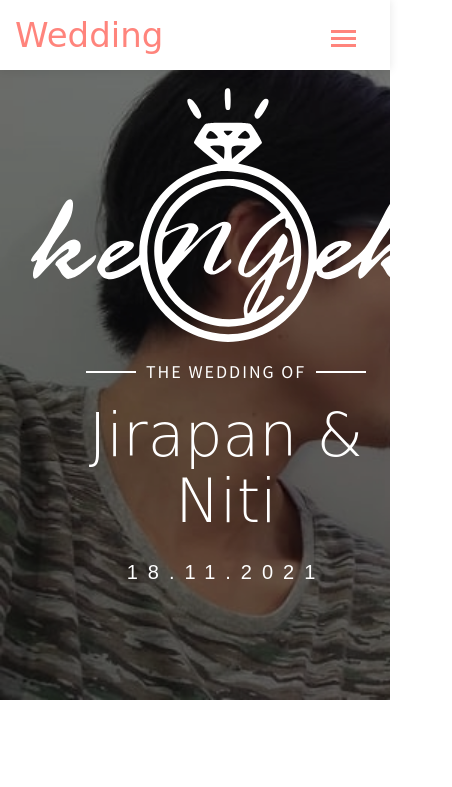
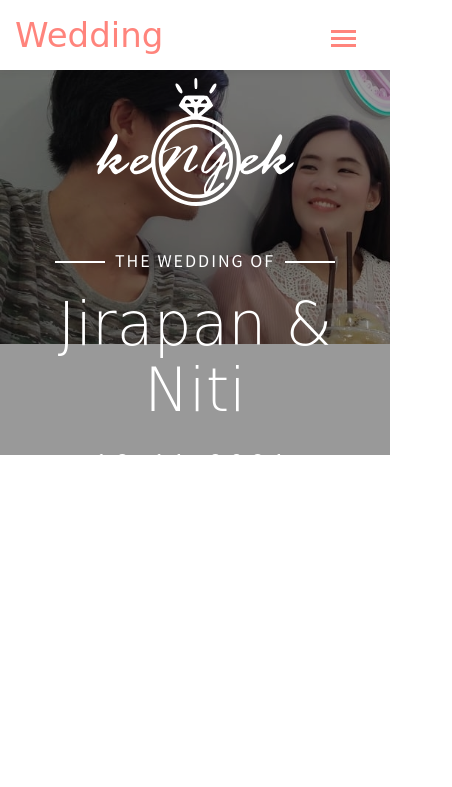
Before and after one commit to nitic/kengek, a plain HTML site: page index.html in a window 390 px wide. Shown: the top 787 px of the page, 452 px wide, since content can reach past the window. Drawn offline with Linux system fonts and the light colour scheme; a web font is replaced by a local one.

Commit message:
ปรับให้รองรับมือถือ

```diff
--- a/css/my-style.css
+++ b/css/my-style.css
@@ -1,3 +1,30 @@
 .thai h3{
     font-family: 'Pattaya', sans-serif;
   }
+
+  /* On screens that are 992px or less, set the background color to blue */
+@media screen and (max-width: 992px) {
+  .qbootstrap-cover {
+    background-size: cover;
+  }
+}
+
+/* On screens that are 600px or less, set the background color to olive */
+@media screen and (max-width: 600px) {
+  .qbootstrap-cover {
+    background-size: 598px;
+  }
+  .qbootstrap-overlay{
+    height: 455px;
+  }
+  .display-t{
+    height: 0px;
+  }
+  .logo {
+    width: 60%;
+    margin-top: -150px;
+  }
+  .animate-box h2{
+    font-size: 11pt;
+  }
+}
--- a/index.html
+++ b/index.html
@@ -92,7 +92,7 @@
 					<div class="container">
 						<div class="col-md-10 col-md-offset-1">
 							<div class="animate-box svg-sm colored">
-								<img src="images/logo.svg" style="filter: brightness(0) invert(1);" alt="Wedding" />
+								<img class="logo" src="images/logo.svg" style="filter: brightness(0) invert(1);" alt="Wedding" />
 								<h1 class="holder"><span>The Wedding of</span></h1>
 								<h2>Jirapan &amp; Niti</h2>
 								<p>18.11.2021</p>
```
